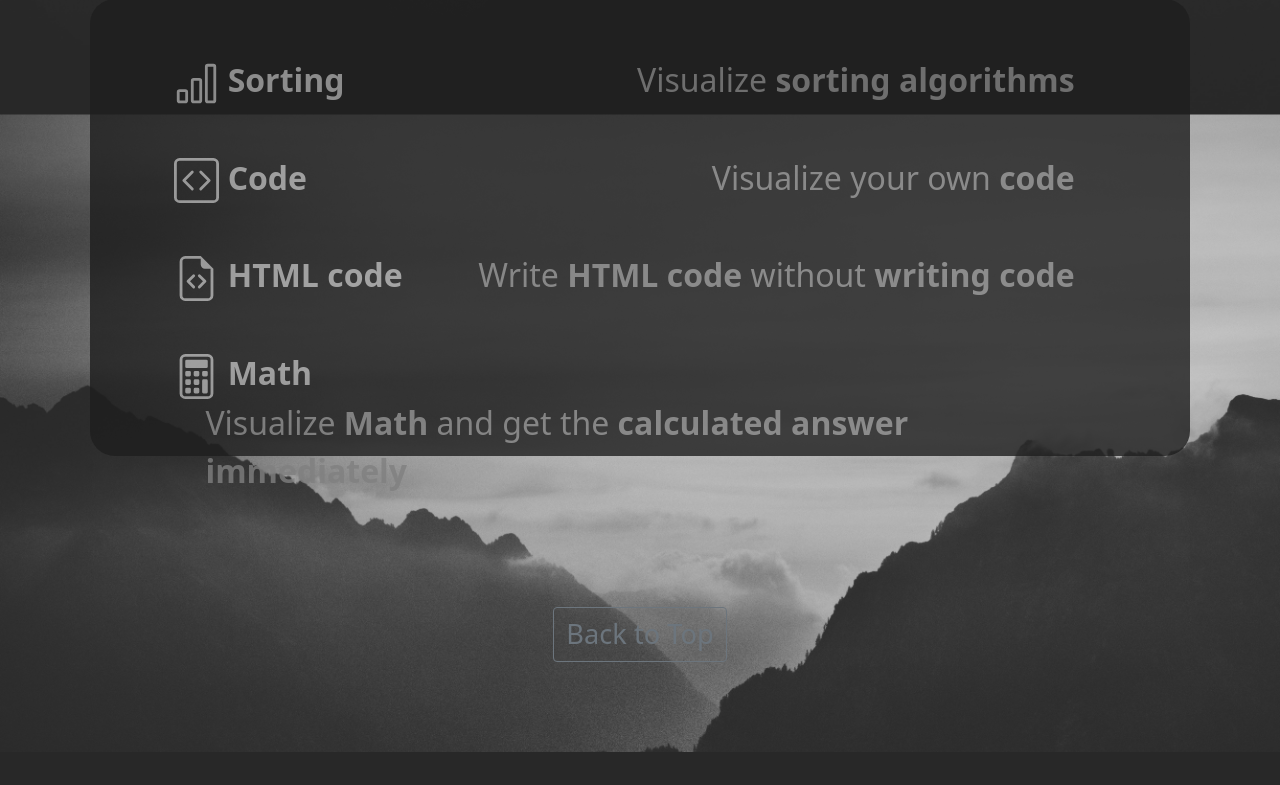
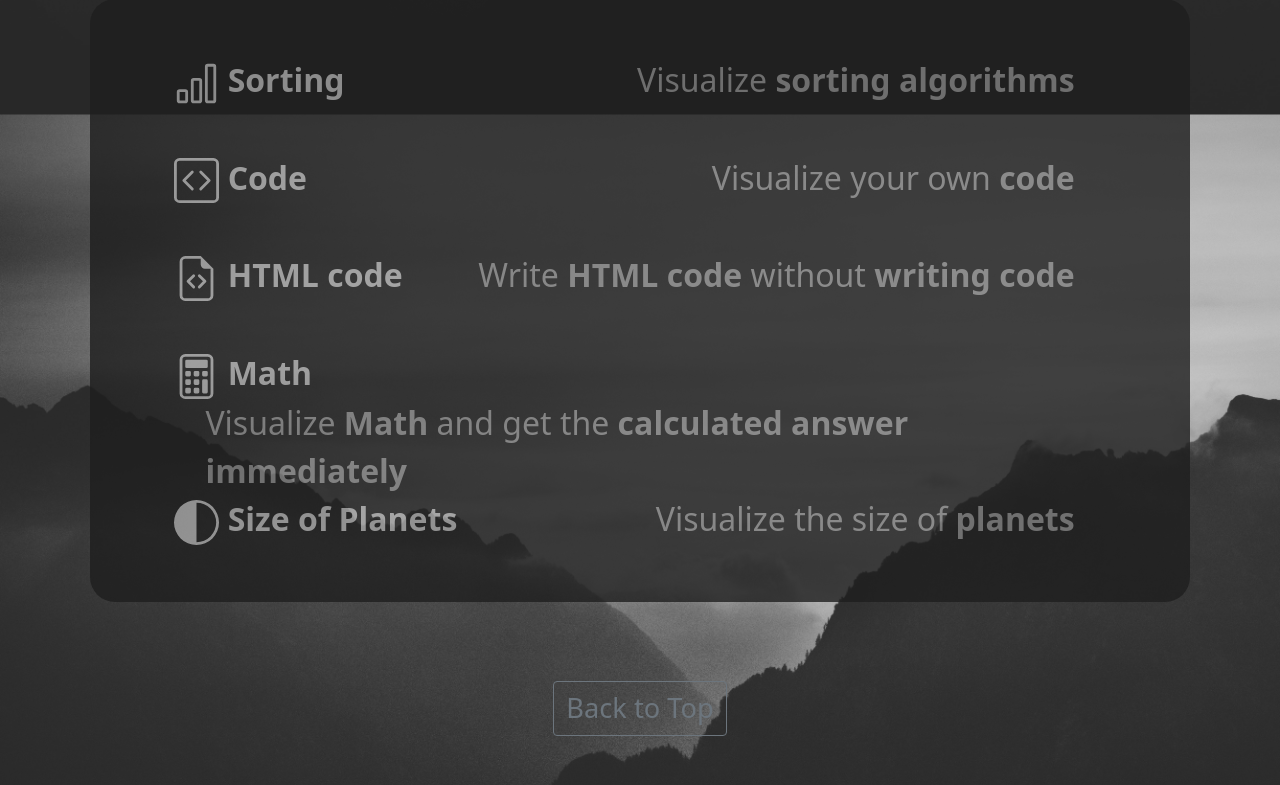
Before and after one commit to BekhruzSNiyazov/Visualization101, a Flask app: page / in a window 1280 px wide. Shown: the part 1592-2377 px from the top of the page. Before the commit the page ends 2344 px from the top, so only its background shows below. Run offline with Flask 2, Linux system fonts and the light colour scheme.

Commit message:
updated index.html

```diff
--- a/src/templates/index.html
+++ b/src/templates/index.html
@@ -70,12 +70,20 @@
                 </strong>
             </a>
             <span style="float: right; margin-left: 8%; margin-right: 8%;" class="muted">Visualize <strong>Math</strong> and get the <strong>calculated answer immediately</strong></span>
+            <br>
+            <br>
+            <a class="a" style="margin-left: 5%;" href="/size">
+                <strong>
+                    <svg xmlns="http://www.w3.org/2000/svg" width="45" height="45" fill="currentColor" class="bi bi-circle-half" viewBox="0 0 16 16">
+                        <path d="M8 15A7 7 0 1 0 8 1v14zm0 1A8 8 0 1 1 8 0a8 8 0 0 1 0 16z"/>
+                    </svg>
+                    Size of Planets
+                </strong>
+            </a>
+            <span style="float: right; margin-left: 8%; margin-right: 8%;" class="muted">Visualize the size of <strong>planets</strong></span>
         </div>
         <br>
     </div>
-    {% for i in range(3) %}
-        <br>
-    {% endfor %}
     <center>
         <button type="button" class="btn btn-outline-secondary" style="font-size: 1.7em; margin-top: -5.5%;" class="b"
             onclick="document.getElementById('top').scrollIntoView();">Back to Top</button>
```
